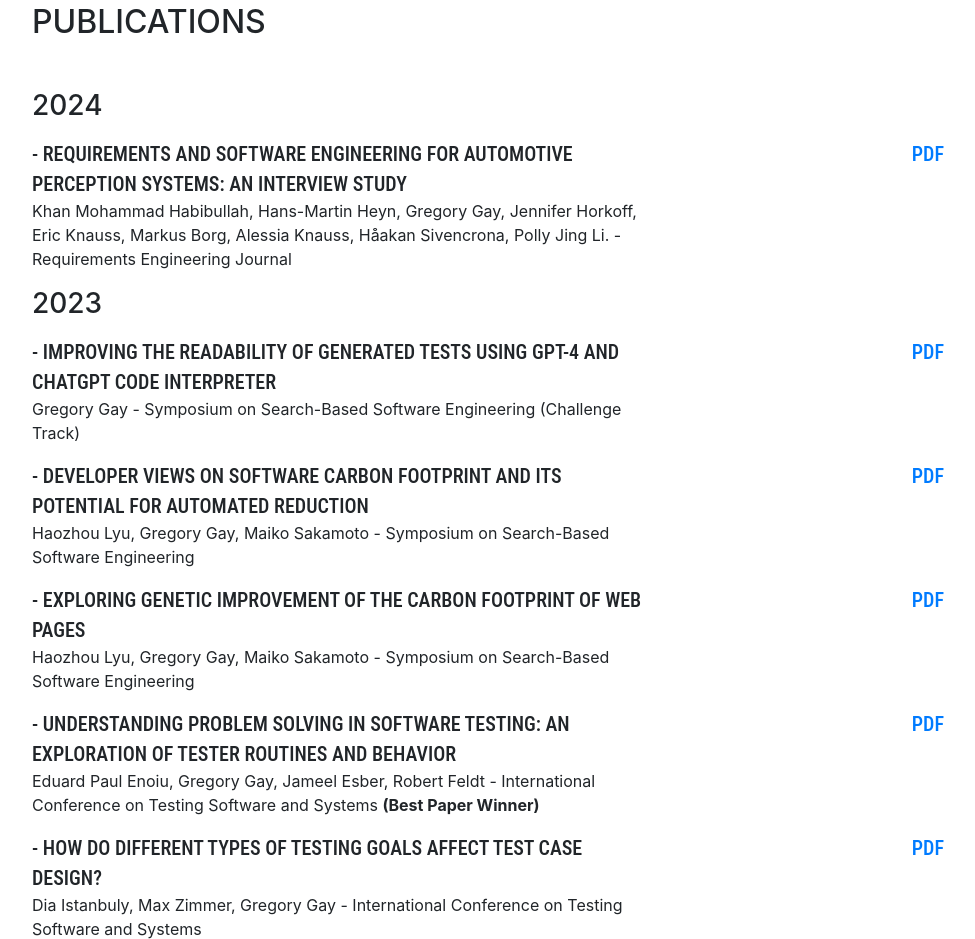
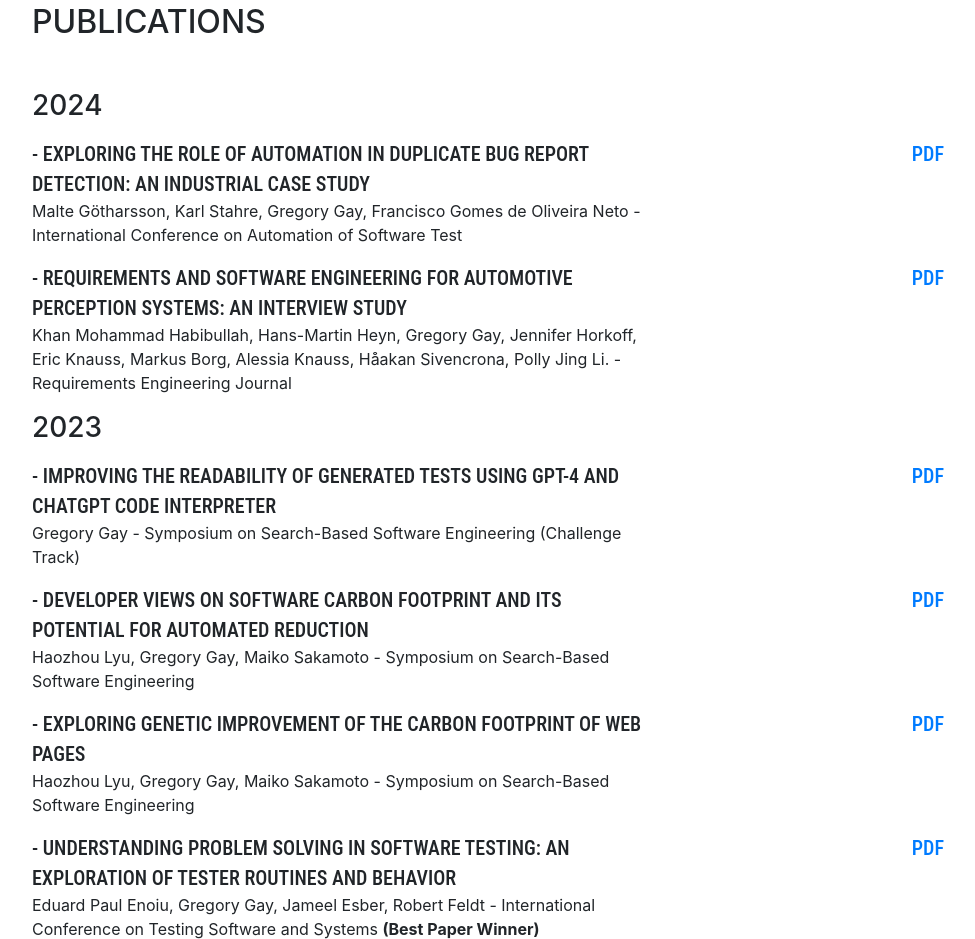
Before and after one commit to Greg4cr/Greg4cr.github.io, a website with bundled scripts: page index.html in a window 1280 px wide. Shown: the part 846-1785 px from the top of the page, without its empty margins (288-1263 px from the left). Built offline with nearby package versions, Linux system fonts and the light colour scheme; a web font is replaced by a local one.

Commit message:
Adding AST paper

```diff
--- a/index.html
+++ b/index.html
@@ -113,6 +113,17 @@
           <h2 class="mb-5">Publications</h2>
 
 	<h3 class="mb-3">2024</h3>
+
+    <div class="resume-item d-flex flex-column flex-md-row">
+             <div class="resume-content mr-auto">
+                <div class="subheading">- Exploring the Role of Automation in Duplicate Bug Report Detection: An Industrial Case Study</div>
+		<p>Malte Götharsson, Karl Stahre, Gregory Gay, Francisco Gomes de Oliveira Neto - International Conference on Automation of Software Test</p>
+              </div>
+              <div class="resume-date text-md-right">
+	        <div class="subheading"><a href="pdf/24duplicates.pdf">PDF</a></div>
+              </div>
+            </div>
+
 
 	<div class="resume-item d-flex flex-column flex-md-row">
                <div class="resume-content mr-auto">
```
Also changed, not shown: 2 other files.
